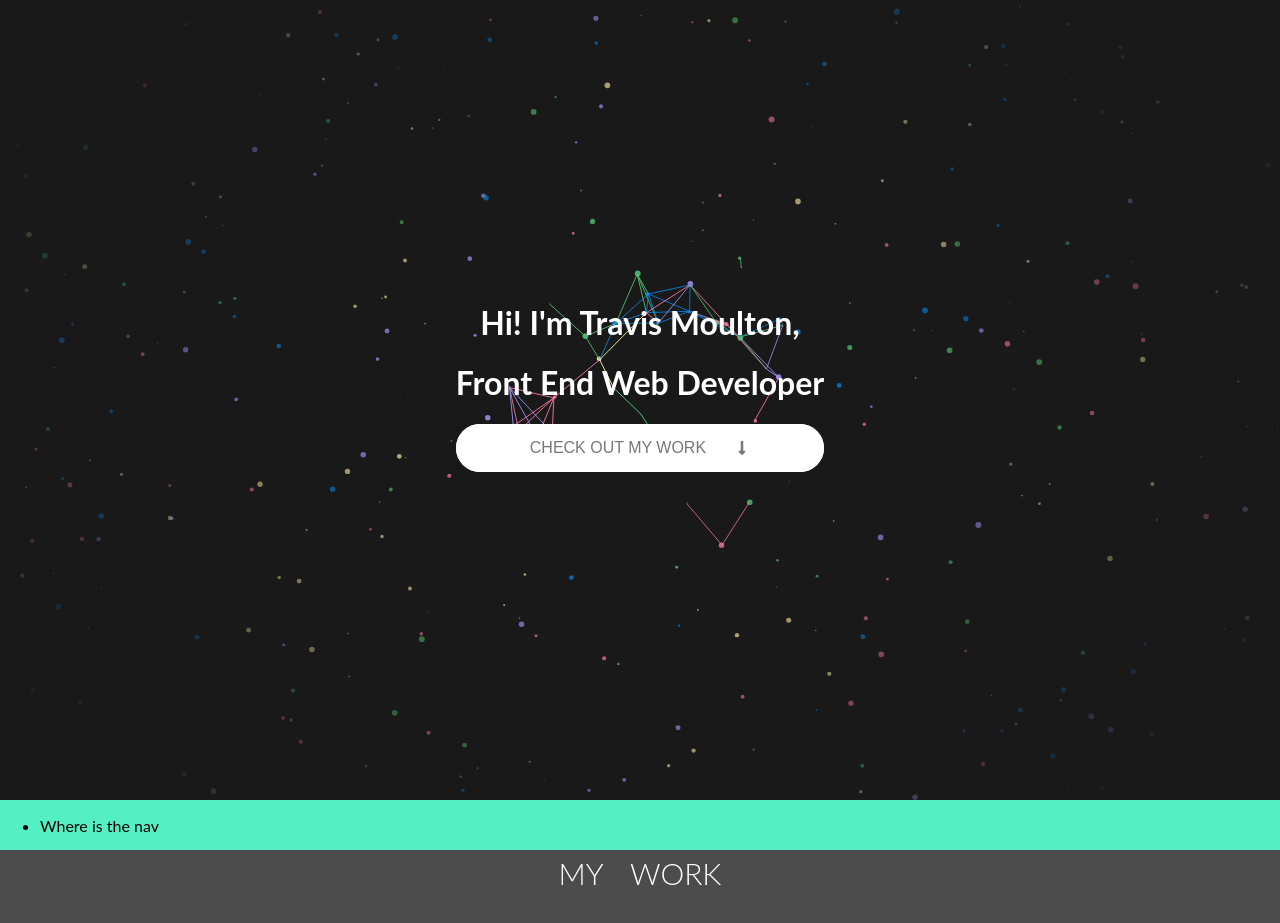
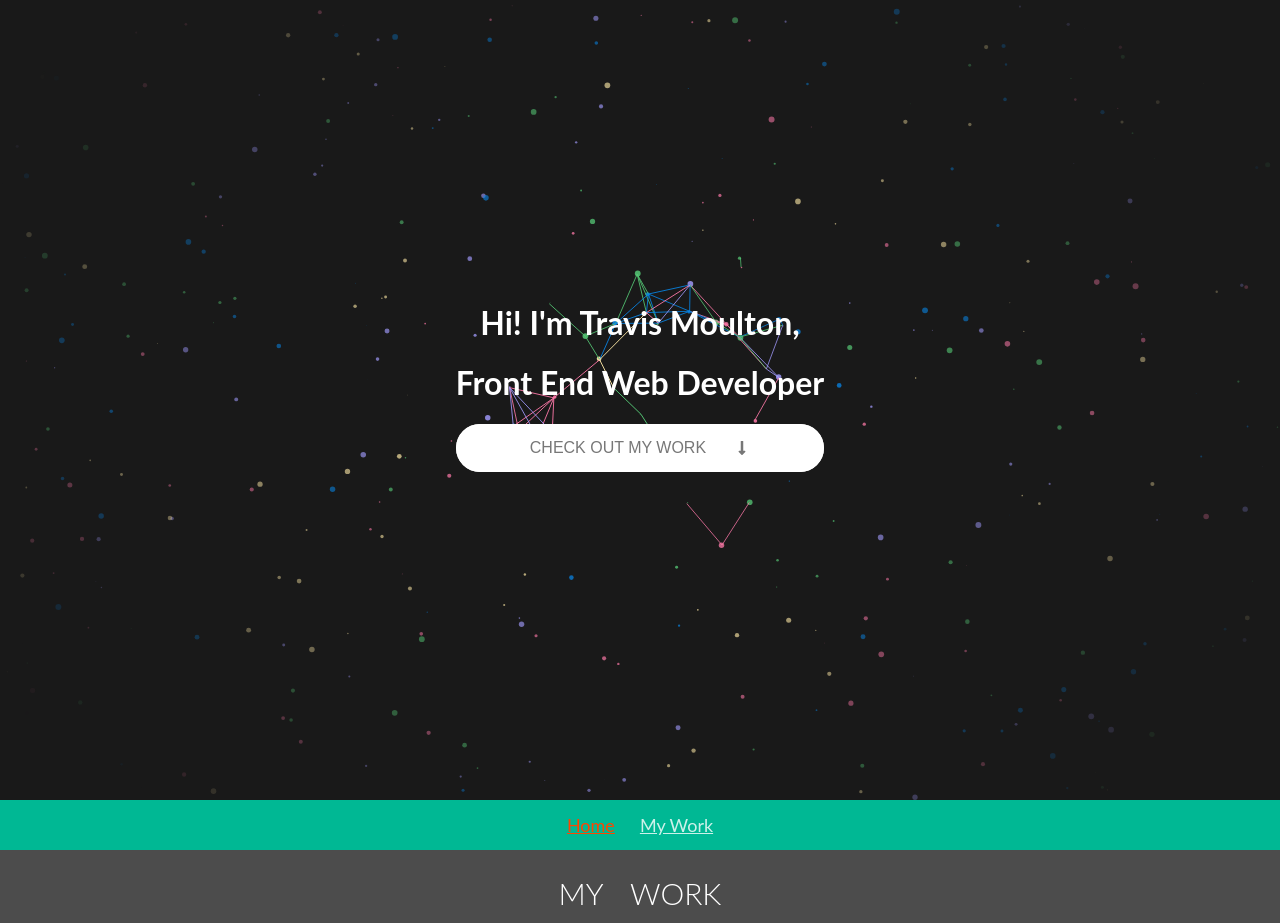
Before and after one commit to travismoulton/portfolio, a Next.js app: page / in a window 1280 px wide. Shown: the top 923 px of the page. Built offline with nearby package versions, Linux system fonts and the light colour scheme.

Commit message:
added navLinks. Set up activeClass

```diff
--- a/components/Hero.jsx
+++ b/components/Hero.jsx
@@ -15,7 +15,7 @@ export default function HeroContainer() {
   console.log(showAnimation);
 
   return (
-    <div className={classes.Hero}>
+    <div id="Hero" className={classes.Hero}>
       <HeroCanvas />
       <div className={classes.HeroWrapper}>
         <HeroHeader show={showAnimation} />
--- a/components/HeroBtn.jsx
+++ b/components/HeroBtn.jsx
@@ -1,6 +1,5 @@
 import { CSSTransition } from 'react-transition-group';
 import { useRef, useEffect, useState } from 'react';
-import { FiArrowDown } from 'react-icons/fi';
 import { FaLongArrowAltDown } from 'react-icons/fa';
 import { Link as ScrollLink, animateScroll as scroll } from 'react-scroll';
 
--- a/components/Nav.jsx
+++ b/components/Nav.jsx
@@ -1,6 +1,17 @@
 import { useState, useEffect } from 'react';
 
+import NavLink from './NavLink';
 import classes from '../styles/Nav.module.css';
+
+const homeLinkProps = {
+  linkTxt: 'Home',
+  target: 'Hero',
+};
+
+const myWorkLinkProps = {
+  linkTxt: 'My Work',
+  target: 'MyWork',
+};
 
 export default function Nav() {
   const [isSticky, setIsSticky] = useState(false);
@@ -19,13 +30,14 @@ export default function Nav() {
     window.addEventListener('scroll', handleScroll);
   });
 
-  const style = isSticky ? `${classes.Nav} ${classes.Sticky}` : classes.Nav;
+  const navBarStyle = isSticky
+    ? `${classes.Nav} ${classes.Sticky}`
+    : classes.Nav;
 
   return (
-    <nav className={style}>
-      <ul>
-        <li>Where is the nav</li>
-      </ul>
+    <nav className={navBarStyle}>
+      <NavLink {...homeLinkProps}></NavLink>
+      <NavLink {...myWorkLinkProps}></NavLink>
     </nav>
   );
 }
--- /dev/null
+++ b/components/NavLink.jsx
@@ -0,0 +1,18 @@
+import { Link as ScrollLink, animateScroll as scroll } from 'react-scroll';
+
+import classes from '../styles/NavLink.module.css';
+
+export default function NavLink({ linkTxt, target }) {
+  return (
+    <ScrollLink
+      to={target}
+      duration={700}
+      smooth={true}
+      className={classes.NavLink}
+      activeClass={classes.active}
+      spy={true}
+    >
+      {linkTxt}
+    </ScrollLink>
+  );
+}
--- a/styles/MyWork.module.css
+++ b/styles/MyWork.module.css
@@ -15,6 +15,7 @@
   text-transform: uppercase;
   font-weight: 300;
   word-spacing: 2rem;
+  margin-top: 4.5rem;
 }
 
 @media only screen and (max-width: 1000px) {
--- a/styles/Nav.module.css
+++ b/styles/Nav.module.css
@@ -5,6 +5,10 @@
   position: absolute;
   bottom: -5rem;
   z-index: 100;
+
+  display: flex;
+  align-items: center;
+  justify-content: center;
 }
 
 .Sticky {
--- /dev/null
+++ b/styles/NavLink.module.css
@@ -0,0 +1,22 @@
+.NavLink {
+  text-decoration: none;
+  color: rgba(255, 255, 255, 0.8);
+  text-decoration: underline;
+  transition: color 0.3s;
+  font-size: 1.8rem;
+}
+
+.NavLink:hover {
+  color: rgba(255, 255, 255, 1);
+  filter: brightness(120%);
+  cursor: pointer;
+}
+
+.active {
+  /* color: rgba(255, 255, 255, 1); */
+  color: orangered;
+}
+
+.NavLink:not(:last-child) {
+  margin-right: 2.5rem;
+}
--- a/styles/globals.css
+++ b/styles/globals.css
@@ -10,7 +10,7 @@ html {
   font-size: 62.5%;
   font-family: 'Lato';
 
-  --color-green: #55efc4;
+  --color-green: #00b894;
 }
 
 body {
```
